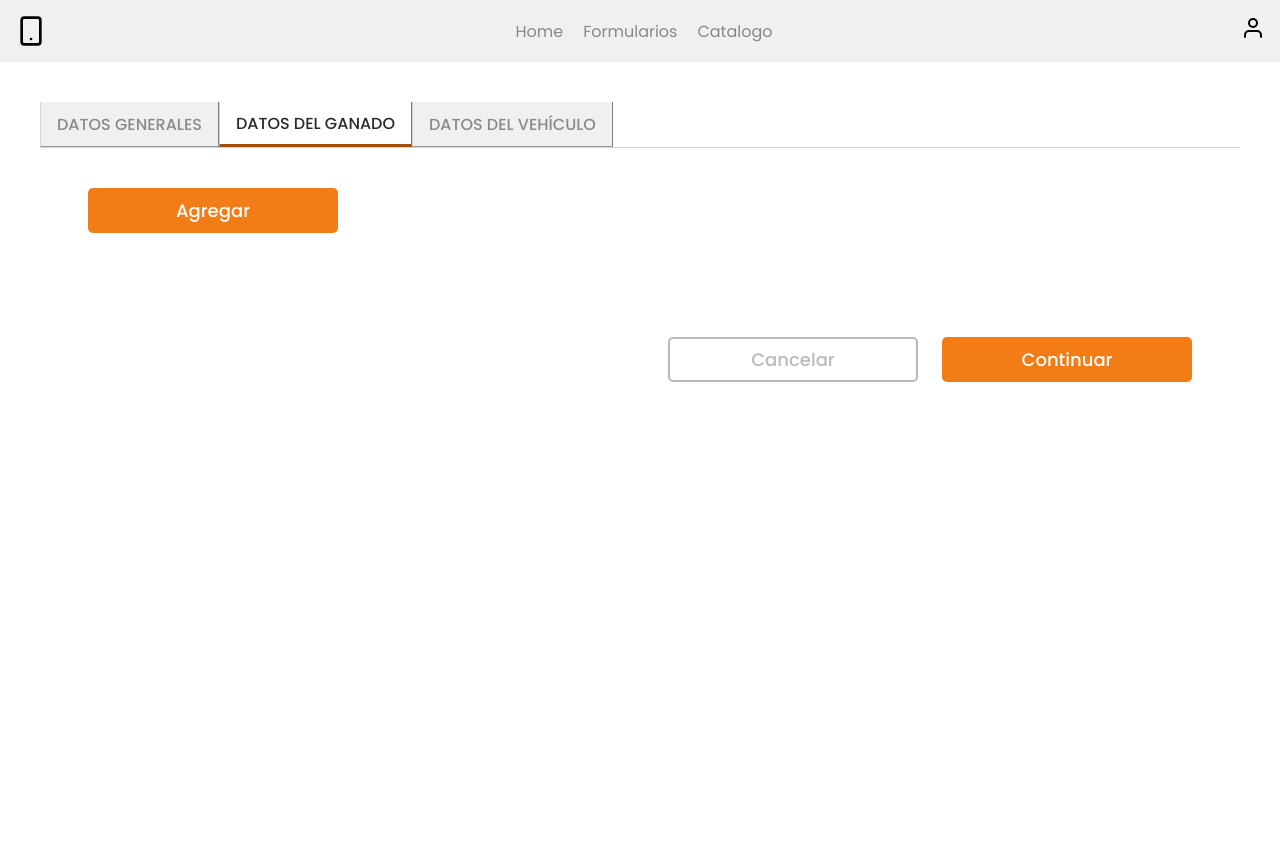
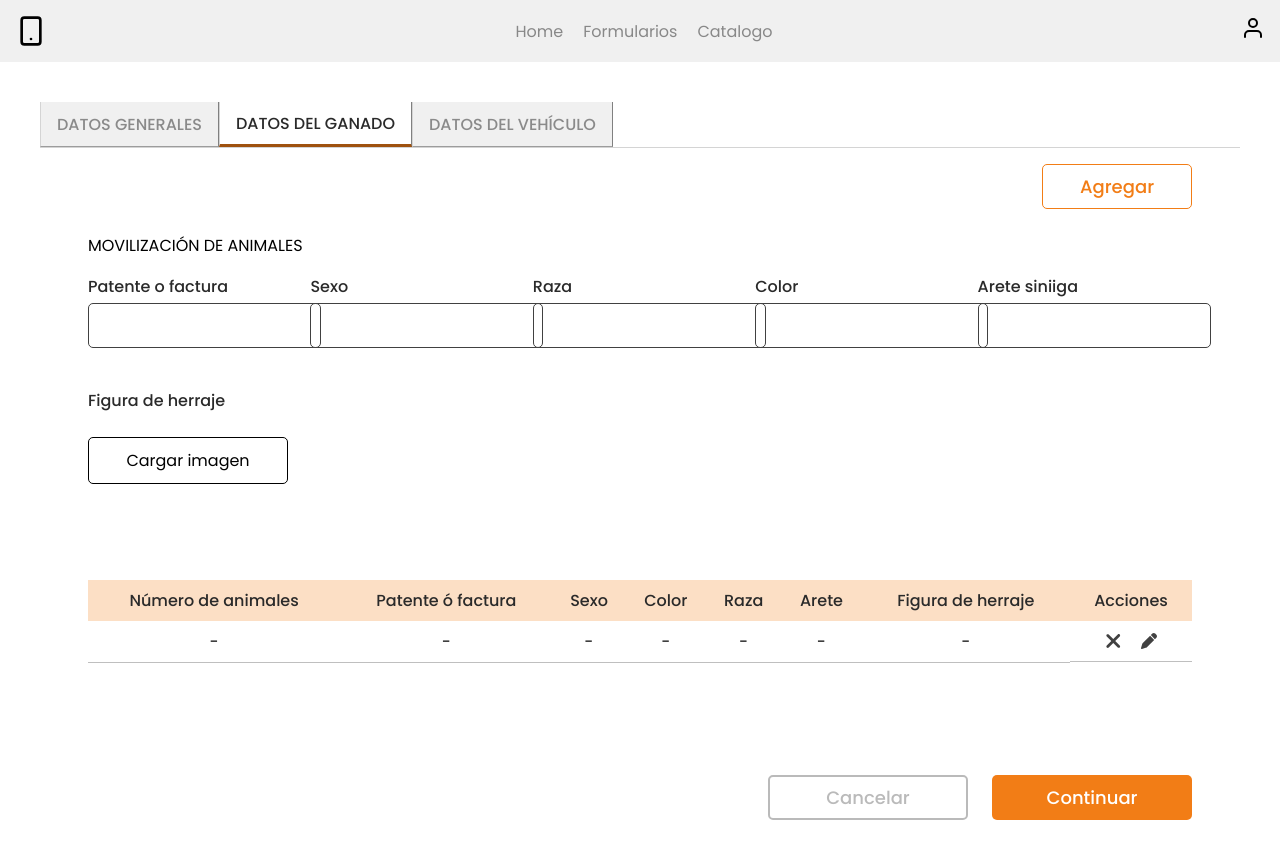
Before and after one commit to MarianaTI/ganadolink-web, a Next.js app: page /form in a window 1280 px wide. Both pictures are taken after typing "Sample", "Sample", "Sample", "Sample", "Sample", "Sample" into the empty fields and a click on the button "DATOS DEL GANADO". Shown: the top 858 px of the page. Before the commit the page ends 800 px from the top, so only its background shows below. Built offline with nearby package versions, Linux system fonts and the light colour scheme.

Commit message:
feat(): form

```diff
--- a/src/components/CustomButton/index.js
+++ b/src/components/CustomButton/index.js
@@ -8,6 +8,7 @@
   type,
   disable,
   customDesign,
+  customAddDesig
 }) => {
   return (
     <>
@@ -17,6 +18,7 @@
         type={type}
         disable={disable}
         customDesign={customDesign}
+        customAddDesig={customAddDesig}
       >
         {buttonText}
       </ButtonStyled>
--- a/src/components/CustomButton/index.style.js
+++ b/src/components/CustomButton/index.style.js
@@ -2,7 +2,7 @@
 import styled from "@emotion/styled";
 
 export const ButtonStyled = styled.button`
-  width: ${(props) => (props.fullWidth ? "100%" : "250px")};
+  width: ${(props) => (props.fullWidth ? "100%" : "200px")};
   height: 45px;
   border-radius: 5px;
   background: #f27d16;
@@ -13,13 +13,13 @@
   border: none;
   margin: 32px 0px;
   cursor: pointer;
-  :hover{
+  :hover {
     background-color: #f59e50;
     transition: background-color 0.3s ease;
     transform: scale(1);
   }
   :active {
-    transform: scale(1.0);
+    transform: scale(1);
   }
   ${(props) =>
     props.customDesign &&
@@ -32,4 +32,17 @@
         background-color: white;
       }
     `}
+  ${(props) =>
+    props.customAddDesig &&
+    css`
+      border-radius: 5px;
+      border: 1px solid #f27d16;
+      background-color: transparent;
+      color: #f27d16;
+      margin: 8px 0;
+      width: 150px;
+      &:hover {
+        background-color: white;
+      }
+    `}
 `;
--- /dev/null
+++ b/src/components/CustomImage/index.js
@@ -0,0 +1,25 @@
+import { useState } from 'react';
+import { Container, ImagePreview, Input, Label } from './index.style';
+
+const CustomImage = () => {
+  const [image, setImage] = useState(null);
+
+  const handleImageChange = (e) => {
+    const file = e.target.files[0];
+    if (file && file.type.substr(0, 5) === 'image') {
+      setImage(URL.createObjectURL(file));
+    } else {
+      setImage(null);
+    }
+  };
+
+  return (
+    <Container>
+      {image && <ImagePreview src={image} alt="Vista previa de la imagen cargada" />}
+      <Input type="file" id="file-input" accept="image/*" onChange={handleImageChange} />
+      <Label htmlFor="file-input">Cargar imagen</Label>
+    </Container>
+  );
+};
+
+export default CustomImage;
--- /dev/null
+++ b/src/components/CustomImage/index.style.js
@@ -0,0 +1,27 @@
+import styled from "@emotion/styled";
+
+export const Container = styled.div`
+  display: flex;
+  align-items: start;
+  flex-direction: column;
+  gap: 16px;
+`;
+
+export const Input = styled.input`
+  display: none;
+`;
+
+export const Label = styled.label`
+  border-radius: 5px;
+  border: 1px solid #000;
+  width: 200px;
+  padding: 10px 20px;
+  display: flex;
+  justify-content: center;
+  cursor: pointer;
+`;
+
+export const ImagePreview = styled.img`
+  max-width: 100%;
+  max-height: 150px;
+`;
--- a/src/components/CustomInput/index.js
+++ b/src/components/CustomInput/index.js
@@ -10,6 +10,7 @@
   name,
   fullWidth,
   type,
+  customFormDesign,
   defaultValue,
   onKeyValue,
   onKeyDown,
@@ -25,7 +26,7 @@
   });
 
   return (
-    <>
+    <div>
       <LabelStyled>{label}</LabelStyled>
       <InputWrapper>
         <InputStyled
@@ -35,6 +36,7 @@
           onBlur={field.onBlur}
           value={field.value}
           name={field.name}
+          customFormDesign={customFormDesign}
           inputRef={field.ref}
           type={type}
           onKeyDown={onKeyDown}
@@ -43,7 +45,7 @@
         {icon && <IconWrapper>{icon}</IconWrapper>}
       </InputWrapper>
       {error && <ErrorMessage>{error}</ErrorMessage>}
-    </>
+    </div>
   );
 };
 
--- a/src/components/CustomInput/index.style.js
+++ b/src/components/CustomInput/index.style.js
@@ -1,7 +1,8 @@
+import { css } from "@emotion/react";
 import styled from "@emotion/styled";
 
 export const InputStyled = styled.input`
-  width: ${(props) => (props.fullWidth ? "100%" : "500px")};
+  width: ${(props) => (props.fullWidth ? "100%" : "auto")};
   height: 45px;
   margin: 4px 0px 8px 0px;
   border-radius: 5px;
@@ -20,6 +21,11 @@
     padding: 12px;
     outline: none;
   }
+  ${(props) =>
+    props.customFormDesign &&
+    css`
+      width: 500px;
+    `}
 `;
 
 export const LabelStyled = styled.label`
--- a/src/components/CustomRadioInput/index.style.js
+++ b/src/components/CustomRadioInput/index.style.js
@@ -2,9 +2,8 @@
 
 export const CheckBoxInputStyled = styled.input`
   cursor: pointer;
-  &:checked{
-    background-color: red;
-  }
+  accent-color: #dc4b00;
+
 `;
 
 export const LabelStyled = styled.label`
--- a/src/pages/form.js
+++ b/src/pages/form.js
@@ -1,20 +1,38 @@
 import CustomButton from "@/components/CustomButton";
+import CustomImage from "@/components/CustomImage";
 import CustomInput from "@/components/CustomInput";
 import CustomCheckboxInput from "@/components/CustomRadioInput";
 import {
-    ButtonsContainer,
+  AccionButton,
+  AddContainer,
+  ButtonsContainer,
   CheckboxContainer,
   Container,
   FlexForm,
+  FormContainer,
   FormContent,
+  FormDetails,
+  ImageContainer,
+  MarkIcon,
+  PenIcon,
   Tab,
   TabContent,
+  TableStyled,
   TabsContainer,
+  TdContainer,
+  TheadStyled,
+  TrStyled,
 } from "@/styles/Form.style";
 import React, { useState } from "react";
 import { useForm } from "react-hook-form";
+import { faXmark, faPen } from "@fortawesome/free-solid-svg-icons";
 
 const Form = () => {
+  const [files, setFiles] = useState({});
+
+  const [selectedSpecies, setSelectedSpecies] = useState("");
+  const [selectedReason, setSelectedReason] = useState("");
+
   const {
     control,
     handleSubmit,
@@ -25,18 +43,14 @@
       password: "",
     },
   });
+
   const [activeTab, setActiveTab] = useState(0);
+  const handleTabClick = (index) => setActiveTab(index);
+  const handleContinuarClick = () =>
+    activeTab < 2 && setActiveTab(activeTab + 1);
 
-  const handleTabClick = (index) => {
-    setActiveTab(index);
-  };
-
-  const handleContinuarClick = () => {
-    // Cambiar a la siguiente pestaña al hacer clic en "Continuar"
-    if (activeTab < 2) {
-      setActiveTab(activeTab + 1);
-    }
-  };
+  const handleSpeciesChange = (speciesName) => setSelectedSpecies(speciesName);
+  const handleReasonChange = (reasonName) => setSelectedReason(reasonName);
 
   return (
     <Container onSubmit={(e) => e.preventDefault()}>
@@ -59,44 +73,79 @@
               label="Bovino"
               name="bovino"
               control={control}
+              checked={selectedSpecies === "bovino"}
+              onChange={() => handleSpeciesChange("bovino")}
             />
             <CustomCheckboxInput
               label="Porcino"
               name="porcino"
               control={control}
+              checked={selectedSpecies === "porcino"}
+              onChange={() => handleSpeciesChange("porcino")}
             />
-            <CustomCheckboxInput label="Aviar" name="aviar" control={control} />
-            <CustomCheckboxInput label="Otro" name="other" control={control} />
+            <CustomCheckboxInput
+              label="Aviar"
+              name="aviar"
+              control={control}
+              checked={selectedSpecies === "aviar"}
+              onChange={() => handleSpeciesChange("aviar")}
+            />
+            <CustomCheckboxInput
+              label="Otro"
+              name="other"
+              control={control}
+              checked={selectedSpecies === "otherSpecies"}
+              onChange={() => handleSpeciesChange("otherSpecies")}
+            />
           </CheckboxContainer>
         </FormContent>
         <FlexForm>
           <FormContent>
             <span>DATOS DEL REMITENTE (VENDEDOR)</span>
-            <CustomInput label="Nombre" name="sellName" control={control} />
+            <CustomInput
+              label="Nombre"
+              name="sellName"
+              control={control}
+              customFormDesign
+            />
             <CustomInput
               label="Domicilio"
               name="sellAddress"
               control={control}
+              customFormDesign
             />
-            <CustomInput label="Municipio" name="sellState" control={control} />
+            <CustomInput
+              label="Municipio"
+              name="sellState"
+              control={control}
+              customFormDesign
+            />
           </FormContent>
           <FormContent>
             <span>DATOS DEL DESTINATARIO (COMPRADOR)</span>
-            <CustomInput label="Nombre" name="buyerName" control={control} />
+            <CustomInput
+              label="Nombre"
+              name="buyerName"
+              control={control}
+              customFormDesign
+            />
             <CustomInput
               label="Domicilio"
               name="buyerAddress"
               control={control}
+              customFormDesign
             />
             <CustomInput
               label="Municipio"
               name="buyerState"
               control={control}
+              customFormDesign
             />
             <CustomInput
               label="Rancho o predo"
               name="buyerRanch"
               control={control}
+              customFormDesign
             />
           </FormContent>
         </FlexForm>
@@ -107,36 +156,131 @@
               label="Abasto"
               name="abasto"
               control={control}
+              checked={selectedReason === "abasto"}
+              onChange={() => handleReasonChange("abasto")}
             />
             <CustomCheckboxInput
               label="Reproducción"
               name="reproducción"
               control={control}
+              checked={selectedReason === "reproduccion"}
+              onChange={() => handleReasonChange("reproduccion")}
             />
-            <CustomCheckboxInput label="Engorda" name="engorda" control={control} />
-            <CustomCheckboxInput label="Compra venta" name="compraventa" control={control} />
-            <CustomCheckboxInput label="Otro" name="other" control={control} />
+            <CustomCheckboxInput
+              label="Engorda"
+              name="engorda"
+              control={control}
+              checked={selectedReason === "engorda"}
+              onChange={() => handleReasonChange("engorda")}
+            />
+            <CustomCheckboxInput
+              label="Compra venta"
+              name="compraventa"
+              control={control}
+              checked={selectedReason === "compraventa"}
+              onChange={() => handleReasonChange("compraventa")}
+            />
+            <CustomCheckboxInput
+              label="Otro"
+              name="other"
+              control={control}
+              checked={selectedReason === "otherReason"}
+              onChange={() => handleReasonChange("otherReason")}
+            />
           </CheckboxContainer>
         </FormContent>
         <ButtonsContainer>
-            <CustomButton customDesign buttonText="Cancelar"/>
-            <CustomButton  buttonText="Continuar" onClick={handleContinuarClick} type="submit"/>
+          <CustomButton customDesign buttonText="Cancelar" />
+          <CustomButton
+            buttonText="Continuar"
+            onClick={handleContinuarClick}
+            type="submit"
+          />
         </ButtonsContainer>
       </TabContent>
       <TabContent active={activeTab === 1}>
+        <AddContainer>
+          <CustomButton buttonText="Agregar" customAddDesig />
+        </AddContainer>
+        <FormContent>
+          <span>MOVILIZACIÓN DE ANIMALES</span>
+          <FormContainer>
+            <CustomInput
+              label="Patente o factura"
+              name="animalPatente"
+              control={control}
+            />
+            <CustomInput label="Sexo" name="animalGender" control={control} />
+            <CustomInput label="Raza" name="animalRace" control={control} />
+            <CustomInput label="Color" name="animalPatente" control={control} />
+            <CustomInput
+              label="Arete siniiga"
+              name="animalEarring"
+              control={control}
+            />
+          </FormContainer>
+          <ImageContainer>
+            <span>Figura de herraje</span>
+            <CustomImage />
+          </ImageContainer>
+        </FormContent>
         <div>
-            <CustomButton buttonText="Agregar"/>
+          <TableStyled>
+            <TheadStyled>
+              <TrStyled>
+                <th>Número de animales</th>
+                <th>Patente ó factura</th>
+                <th>Sexo</th>
+                <th>Color</th>
+                <th>Raza</th>
+                <th>Arete</th>
+                <th>Figura de herraje</th>
+                <th>Acciones</th>
+              </TrStyled>
+            </TheadStyled>
+            <tbody>
+              <TrStyled>
+                <td>-</td>
+                <td>-</td>
+                <td>-</td>
+                <td>-</td>
+                <td>-</td>
+                <td>-</td>
+                <td>-</td>
+                <TdContainer>
+                  <AccionButton>
+                    <MarkIcon icon={faXmark} />
+                  </AccionButton>
+                  <AccionButton>
+                    <PenIcon icon={faPen} />
+                  </AccionButton>
+                </TdContainer>
+              </TrStyled>
+            </tbody>
+          </TableStyled>
         </div>
         <ButtonsContainer>
-            <CustomButton customDesign buttonText="Cancelar"/>
-            <CustomButton  buttonText="Continuar" onClick={handleContinuarClick} type="submit"/>
+          <CustomButton customDesign buttonText="Cancelar" />
+          <CustomButton
+            buttonText="Continuar"
+            onClick={handleContinuarClick}
+            type="submit"
+          />
         </ButtonsContainer>
       </TabContent>
       <TabContent active={activeTab === 2}>
-        Contenido de la pestaña 3
+        <FormContent>
+          <span>DETALLES</span>
+          <FormDetails>
+            <CustomInput label="Tipo" name="type" control={control} />
+            <CustomInput label="Marca" name="brand" control={control} />
+            <CustomInput label="Modelo" name="model" control={control} />
+            <CustomInput label="Placa" name="plate" control={control} />
+          </FormDetails>
+        </FormContent>
         <ButtonsContainer>
-            <CustomButton customDesign buttonText="Cancelar"/>
-            <CustomButton  buttonText="Aceptar" type="submit"/>
+          <CustomButton customDesign buttonText="Cancelar" />
+          <CustomButton buttonText="Aceptar" type="submit" />
         </ButtonsContainer>
       </TabContent>
     </Container>
--- a/src/pages/login.js
+++ b/src/pages/login.js
@@ -44,8 +44,6 @@
       if (signInResponse && signInResponse.token) {
         const encryptedToken = CryptoJS.AES.encrypt(signInResponse.token, 'cookie-encrypted').toString();
         await Cookies.set('authToken', encryptedToken, {expires: 1/24});
-        //en lugar de dias, horas
-        //encriptar token cookie
         route.push("/allUser");
       }
 
--- a/src/styles/Form.style.js
+++ b/src/styles/Form.style.js
@@ -1,4 +1,5 @@
 import styled from "@emotion/styled";
+import { FontAwesomeIcon } from "@fortawesome/react-fontawesome";
 
 export const Container = styled.form`
   margin: 40px;
@@ -30,22 +31,23 @@
 `;
 
 export const FlexForm = styled.div`
-  display: flex;
+  display: grid;
+  grid-template-columns: repeat(2, minmax(0, 1fr));
+  gap: 72px;
 `;
 
 export const FormContent = styled.div`
   display: flex;
   flex-direction: column;
-  width: 100vw;
   & span {
     padding: 16px 0px 16px 0px;
   }
 `;
 
 export const CheckboxContainer = styled.div`
-    gap: 72px;
-    display: flex;
-    margin-bottom: 16px;
+  gap: 72px;
+  display: flex;
+  margin-bottom: 16px;
 `;
 
 export const ButtonsContainer = styled.div`
@@ -54,3 +56,82 @@
   gap: 24px;
   margin-top: 40px;
 `;
+
+export const AddContainer = styled.div`
+  display: flex;
+  justify-content: end;
+`;
+
+export const FormContainer = styled.div`
+  display: grid;
+  grid-template-columns: repeat(5, minmax(0, 1fr));
+  gap: 8px;
+`;
+
+export const ImageContainer = styled.div`
+  margin: 16px 0px;
+  display: flex;
+  flex-direction: column;
+  gap: 8px;
+  & span {
+    color: #2a2a2a;
+    font-family: Poppins;
+    font-size: 16px;
+    font-weight: 500;
+  }
+`;
+
+export const TableStyled = styled.table`
+  width: 100%;
+  text-align: center;
+  margin: 80px 0;
+  border-collapse: collapse;
+`;
+
+export const TheadStyled = styled.thead`
+  background: #fcdfc5;
+`;
+
+export const TrStyled = styled.tr`
+  /* border-bottom: rgba(0, 0, 0, 0.25); */
+  & th {
+    color: #2a2a2a;
+    font-family: Poppins;
+    font-size: 16px;
+    font-weight: 500;
+    padding: 8px;
+  }
+  & td {
+    padding: 8px;
+    border-bottom: 1px solid rgba(0, 0, 0, 0.25);
+  }
+`;
+
+export const PenIcon = styled(FontAwesomeIcon)`
+  font-size: 16px;
+  color: #414141;
+  :active {
+    color: #f27d16;
+  }
+`;
+
+export const MarkIcon = styled(PenIcon)`
+  font-size: 22px;
+`;
+
+export const AccionButton = styled.button`
+  cursor: pointer;
+  background: none;
+  border: none;
+`;
+
+export const TdContainer = styled.td`
+  display: flex;
+  align-items: center;
+  justify-content: center;
+  gap: 8px;
+`;
+
+export const FormDetails = styled(FormContainer)`
+  grid-template-columns: repeat(4, minmax(0, 1fr));
+`;
```
Also changed, not shown: src/components/CustomRadioInput/index.js (+3 -4 lines).
